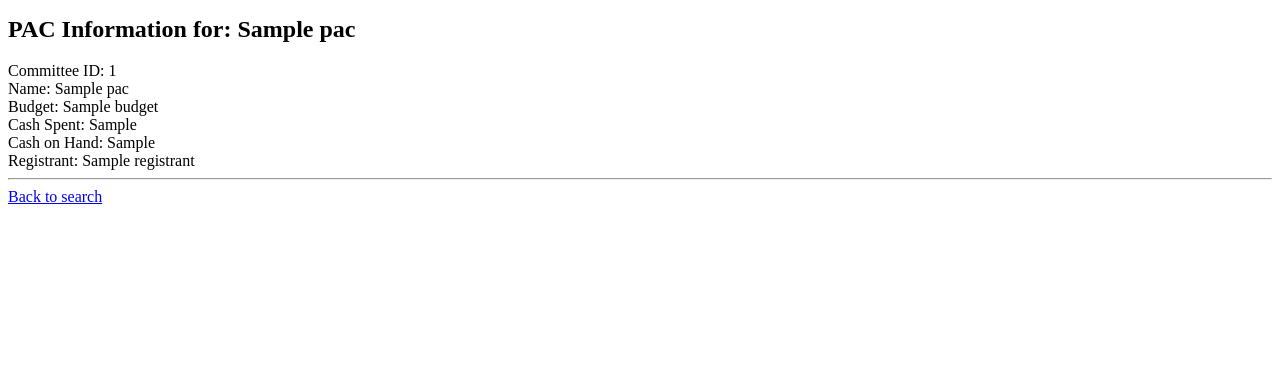
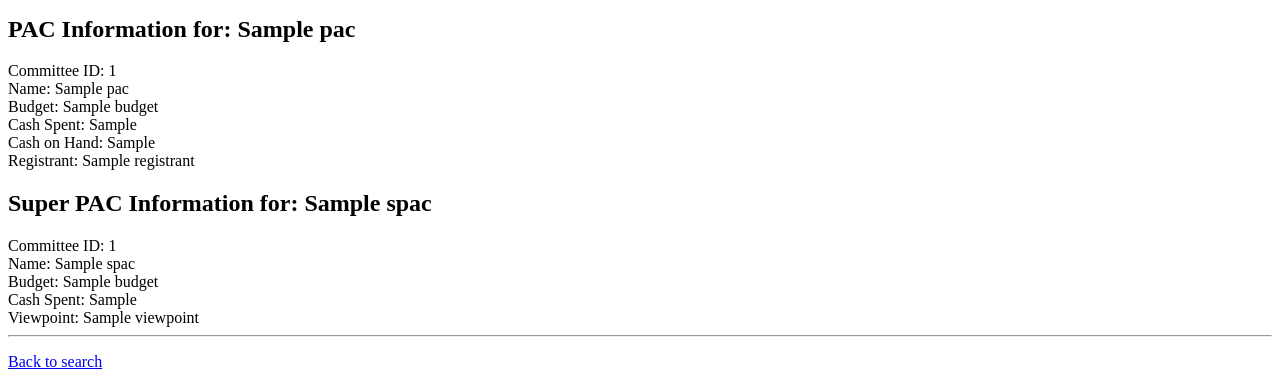
Before and after one commit to dariajung/cs4111-g13, a Flask app: template webserver/templates/search_results.html in a window 1280 px wide. Shown: the part 578-965 px from the top of the page. Before the commit the page ends 782 px from the top, so only its background shows below. Run offline with Flask 2, Linux system fonts and the light colour scheme; the template is opened without the code that fills it: most values are stand-ins (such as "Sample title", 1, 10 or a date in 2020); parts of the project's set-up code (start-up, migrations or seed data) failed here and were passed over.

Commit message:
allow search for SPacs by spac name

```diff
--- a/webserver/server.py
+++ b/webserver/server.py
@@ -242,6 +242,22 @@ def search_pac():
 
   return render_template("search_results.html", pac_data = results)
 
+@app.route('/search_spac', methods=['GET'])
+def search_spac():
+  query = request.args.get('query')
+
+  print 'search/spac'
+  print query
+
+  cursor = g.conn.execute("SELECT * FROM super_pacs WHERE super_pacs.name = %s", query)
+  results = []
+
+  for result in cursor:
+    results.append(result)
+
+  cursor.close()
+
+  return render_template("search_results.html", spac_data = results)
 
 #.route() tells flask what URL should trigger function
 #route is given name '/search/pac' which creates URL & displays in browser
--- a/webserver/templates/search_results.html
+++ b/webserver/templates/search_results.html
@@ -1,4 +1,5 @@
 
+<!-- Politician search query result -->
 <div>
 	{% if politician_data is defined %}
 		{% for n in politician_data %}
@@ -12,6 +13,7 @@
 	{% endif %}
 </div>
 
+<!-- Rep state search by state query result -->
 <div>
 	{% if state_data is defined %}
 		{% for n in state_data %}
@@ -30,6 +32,7 @@
 	{% endif %}
 </div>
 
+<!-- rep dist search by state query result -->
 <div>
 	{% if rep_data is defined %}
 		{% for n in rep_data %}
@@ -48,6 +51,7 @@
 	{% endif %}
 </div>
 
+<!-- PAC search by name -->
 <div>
 	{% if pac_data is defined %}
 		{% for n in pac_data %}
@@ -62,8 +66,24 @@
 	{% endif %}
 </div>
 
+<!-- Super PAC search by name -->
+<div>
+	{% if spac_data is defined %}
+		{% for n in spac_data %}
+		<h2>Super PAC Information for: {{ n.name}}</h2>
+	  		<div>Committee ID: {{ n.committee_id }}</div>
+	  		<div>Name: {{ n.name }}</div>
+	  		<div>Budget: {{ n.budget }}</div>
+	  		<div>Cash Spent: {{ n.cash_spent }}</div>
+	  		<div>Viewpoint: {{ n.viewpoint }}</div>
+	  	{% endfor %}
+	{% endif %}
+</div>
+
 <hr>
 
 <div>
-	<a href="/search">Back to search</a>
+	<p>
+		<a href="/search">Back to search</a>
+	</p>
 </div>
```
Also changed, not shown: webserver/templates/search.html (+1 -10 lines).
